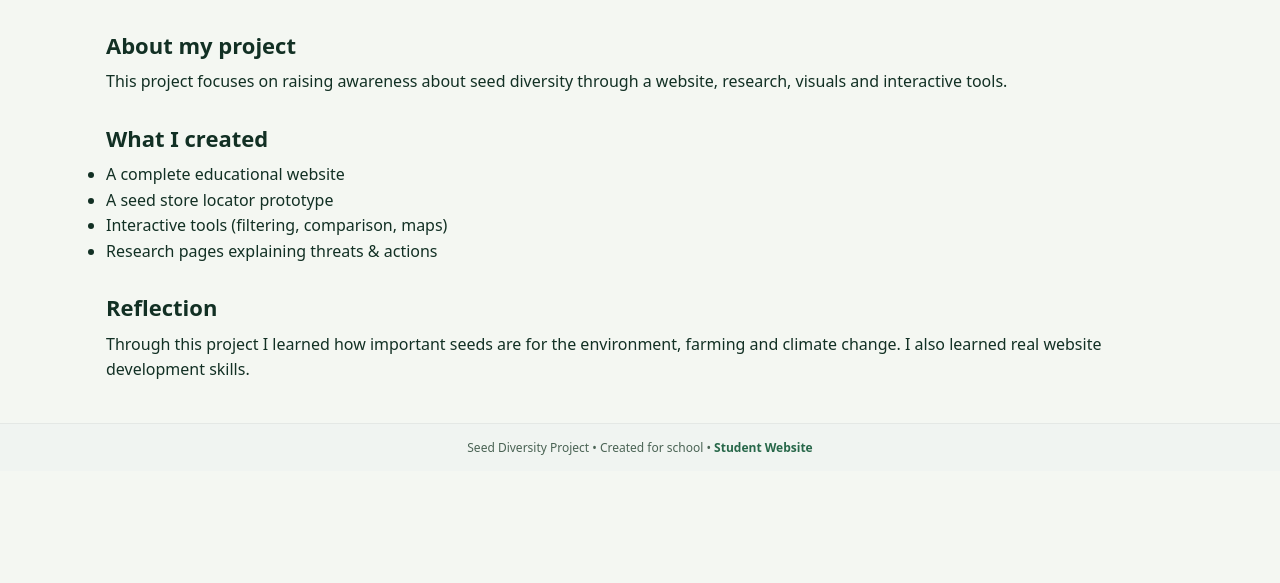
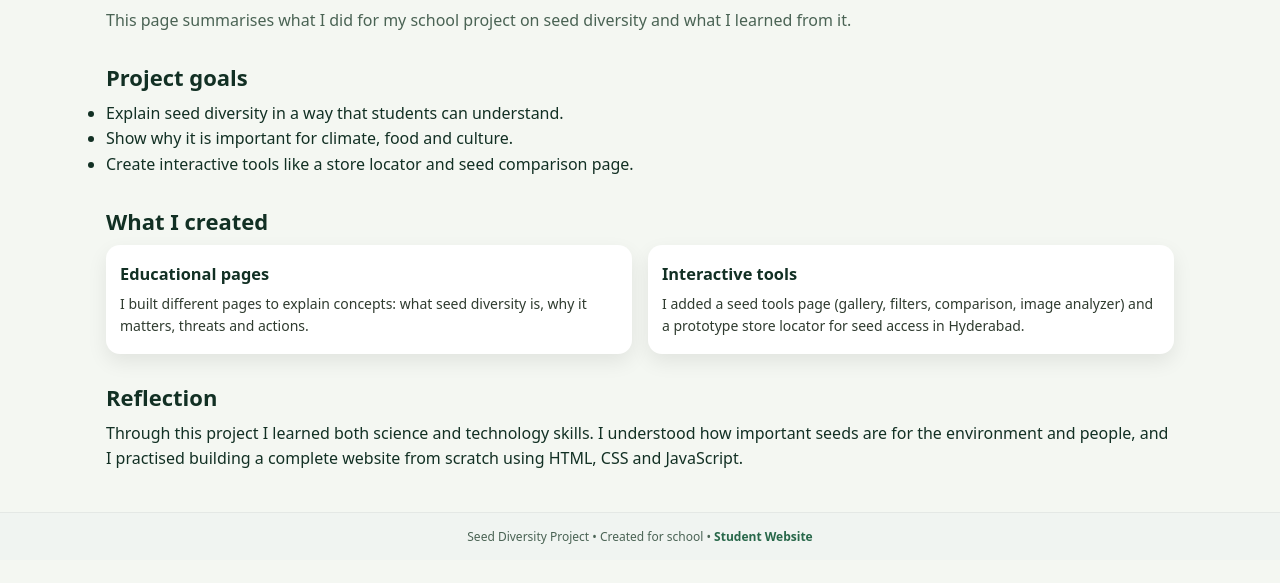
Before and after one commit to prateekgummakonda-hub/Seed-Website, a plain HTML site: page my-project.html in a window 1280 px wide. Shown: the part 131-714 px from the top of the page. Drawn offline with Linux system fonts and the light colour scheme.

Commit message:
Update my-project.html

```diff
--- a/my-project.html
+++ b/my-project.html
@@ -5,7 +5,6 @@
   <title>My Seed Diversity Project</title>
   <link rel="stylesheet" href="style.css" />
 </head>
-
 <body>
 <header class="navbar">
   <div class="brand">
@@ -15,7 +14,6 @@
       <span>School Project Website</span>
     </div>
   </div>
-
   <nav class="nav-links">
     <a href="index.html">Home</a>
     <a href="what-is-seed-diversity.html">What is it?</a>
@@ -30,30 +28,46 @@
 
 <main class="wrapper">
   <h1 class="page-title">My Seed Diversity Project</h1>
+  <p class="page-subtitle">
+    This page summarises what I did for my school project on seed diversity and
+    what I learned from it.
+  </p>
 
   <section class="section">
-    <h2>About my project</h2>
-    <p>
-      This project focuses on raising awareness about seed diversity through a website,
-      research, visuals and interactive tools.
-    </p>
+    <h2>Project goals</h2>
+    <ul>
+      <li>Explain seed diversity in a way that students can understand.</li>
+      <li>Show why it is important for climate, food and culture.</li>
+      <li>Create interactive tools like a store locator and seed comparison page.</li>
+    </ul>
   </section>
 
   <section class="section">
     <h2>What I created</h2>
-    <ul>
-      <li>A complete educational website</li>
-      <li>A seed store locator prototype</li>
-      <li>Interactive tools (filtering, comparison, maps)</li>
-      <li>Research pages explaining threats & actions</li>
-    </ul>
+    <div class="grid-2">
+      <article class="card">
+        <h3>Educational pages</h3>
+        <p>
+          I built different pages to explain concepts: what seed diversity is, why it
+          matters, threats and actions.
+        </p>
+      </article>
+      <article class="card">
+        <h3>Interactive tools</h3>
+        <p>
+          I added a seed tools page (gallery, filters, comparison, image analyzer) and
+          a prototype store locator for seed access in Hyderabad.
+        </p>
+      </article>
+    </div>
   </section>
 
   <section class="section">
     <h2>Reflection</h2>
     <p>
-      Through this project I learned how important seeds are for the environment,
-      farming and climate change. I also learned real website development skills.
+      Through this project I learned both science and technology skills. I understood
+      how important seeds are for the environment and people, and I practised building
+      a complete website from scratch using HTML, CSS and JavaScript.
     </p>
   </section>
 </main>
```
